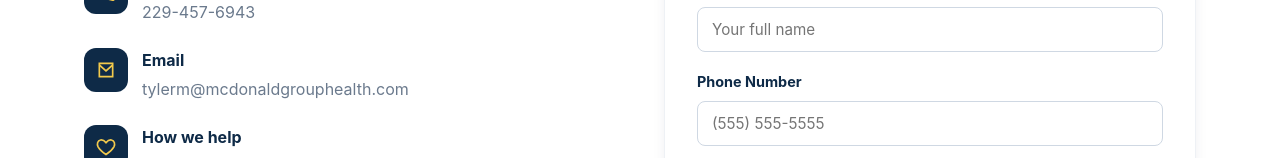
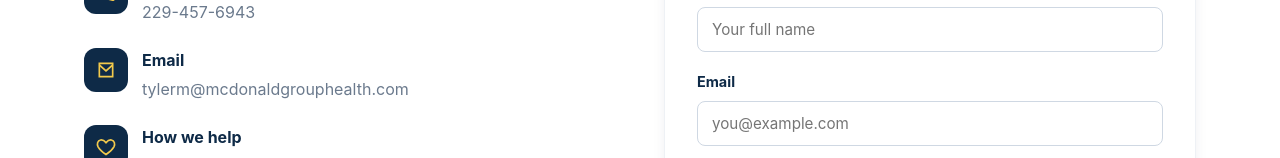
Before and after one commit to wmcdonq5/mcdonaldgroup-site, an Eleventy site: page src/contact.html in a window 1280 px wide. Shown: the part 642-800 px from the top of the page. Built offline with nearby package versions, Linux system fonts and the light colour scheme; Eleventy itself is replaced by a stand-in of ours; files that its build step writes are made by us from their sources.

Commit message:
Update contact.html

```diff
--- a/src/contact.html
+++ b/src/contact.html
@@ -84,6 +84,10 @@
         <label for="name">Name</label>
         <input type="text" id="name" name="name" placeholder="Your full name" required>
       </div>
+<div class="form-row">
+  <label for="email">Email</label>
+  <input type="email" id="email" name="email" placeholder="you@example.com">
+</div>
       <div class="form-row">
         <label for="phone">Phone Number</label>
         <input type="tel" id="phone" name="phone" placeholder="(555) 555-5555" required>
```
